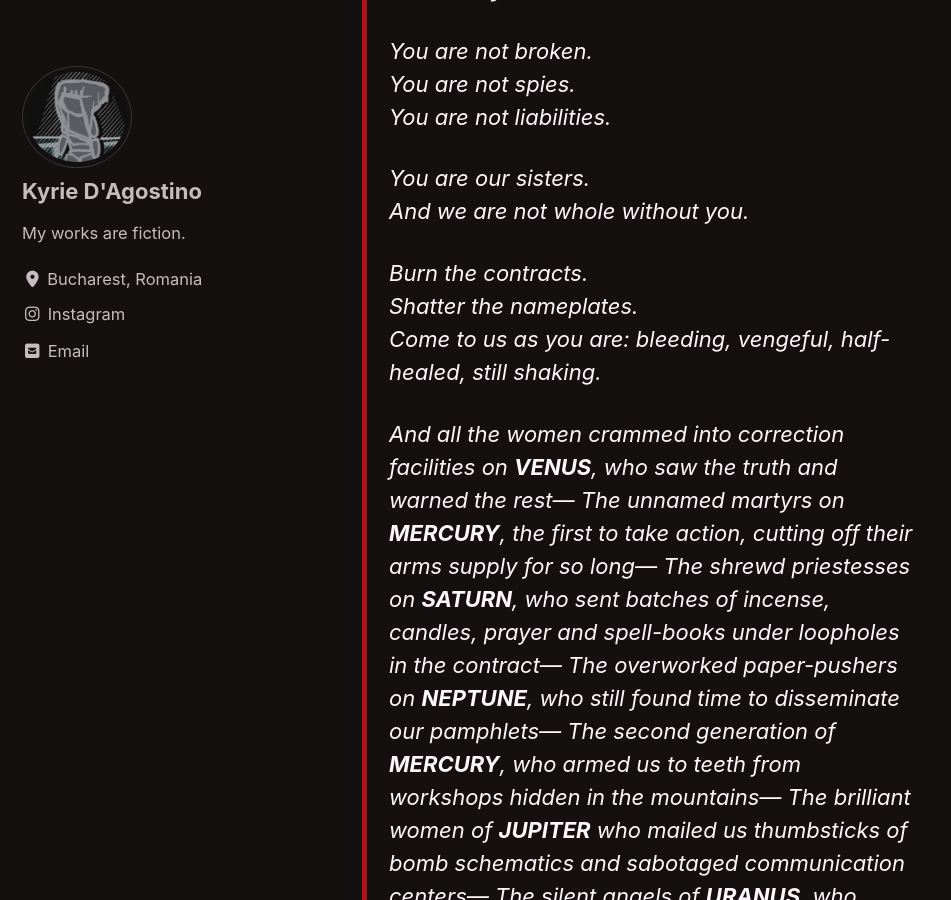
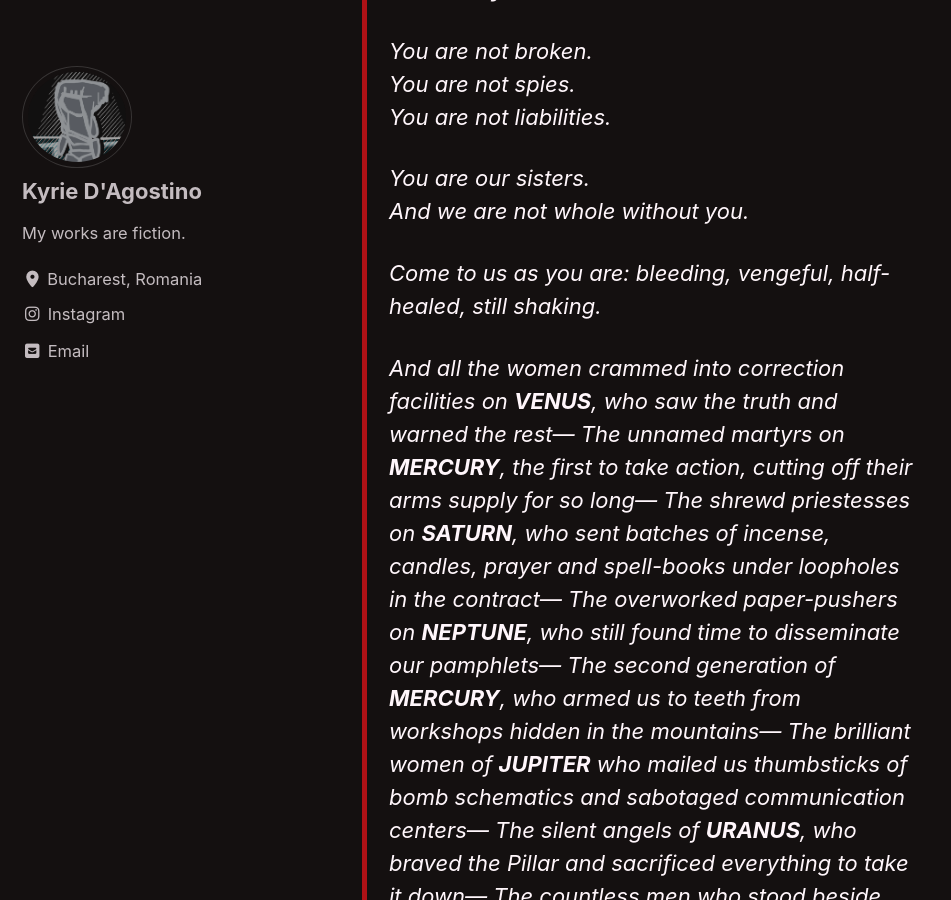
Before and after one commit to kyrie-edelweiss/edelweiss-archive, a Jekyll site: the page built from _pages/red-king.md, in a window 1280 px wide and 900 px high, scrolled down 105764 px. Shown: the whole window, without its empty margins (0-951 px from the left). Built offline with Jekyll 4.4.1, drawn with Linux system fonts in a browser that asks for light colours; cached includes are drawn as plain includes; our own code applies the rules of GitHub Pages for plain Markdown files.

Commit message:
Update red-king.md

```diff
--- a/_pages/red-king.md
+++ b/_pages/red-king.md
@@ -2361,8 +2361,6 @@ Then her tone shifts—lower, but more human. Fiercer. Almost tender.
 > You are our sisters.
 > And we are not whole without you.
 >
-> Burn the contracts.
-> Shatter the nameplates.
 > Come to us as you are: bleeding, vengeful, half-healed, still shaking.
 >
 > And all the women crammed into correction facilities on **VENUS**, who saw the truth and warned the rest—
```
